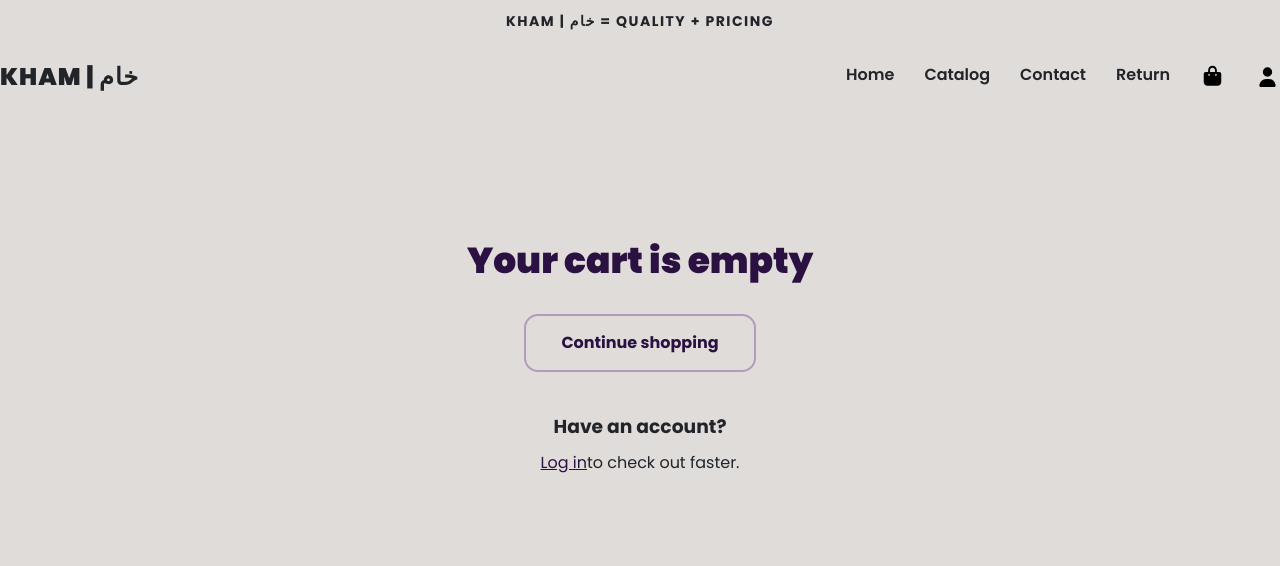
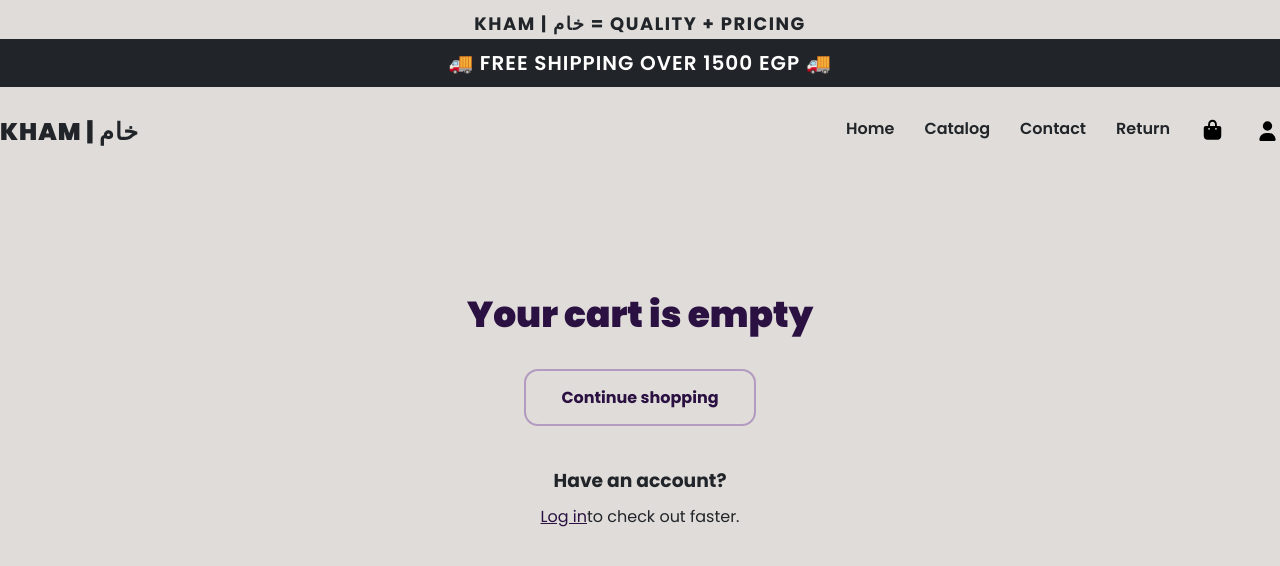
Before and after one commit to Mahmoud112003/KHAM-STORE, a plain HTML site: page cart.html in a window 1280 px wide. Drawn offline with Linux system fonts and the light colour scheme.

Commit message:
Push latest workspace updates

```diff
--- a/asset/css/style.css
+++ b/asset/css/style.css
@@ -48,12 +48,26 @@ body {
     color: var(--color-text);
     text-align: center;
     padding: 10px 0;
-    font-size: 14px;
+    font-size: 18px;
     font-weight: 700;
     letter-spacing: 1.5px;
     text-transform: uppercase;
     border-bottom: 1px solid var(--color-bg);
 }
+
+/* تنسيق شريط العروض (الشحن المجاني) */
+.promo_bar {
+    background-color: var(--color-text);
+    color: var(--color-white);
+    text-align: center;
+    padding: 8px 0;
+    font-size: 20px;
+    font-weight: 600;
+    letter-spacing: 1px;
+    overflow: hidden;
+
+}
+
 
 /* ========================================
    HEADER & NAVIGATION
@@ -175,6 +189,7 @@ body {
     0% {
         transform: translateX(0);
     }
+
     100% {
         transform: translateX(-100%);
     }
@@ -612,9 +627,9 @@ body {
 }
 
 .accordion-content img {
-    width:100%;
+    width: 100%;
     border-radius: 8px;
-    margin:0 auto;
+    margin: 0 auto;
 }
 
 .products-count {
--- a/nav.html
+++ b/nav.html
@@ -1,5 +1,9 @@
 <div class="top_nav">
     <p>KHAM | خام = QUALITY + PRICING</p>
+    <!-- شريط العروض الجديد (بلون مختلف عشان يشد الانتباه) -->
+<div class="promo_bar">
+    🚚 FREE SHIPPING OVER 1500 EGP 🚚
+</div>
 </div>
 <header class="header">
     <div class="container">
```
Also changed, not shown: asset/js/checkout.js (+22 -1 lines).
